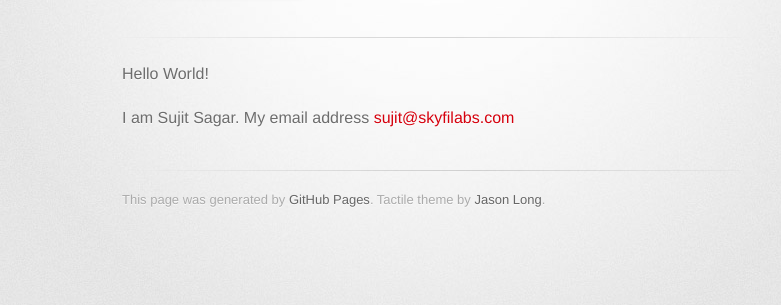
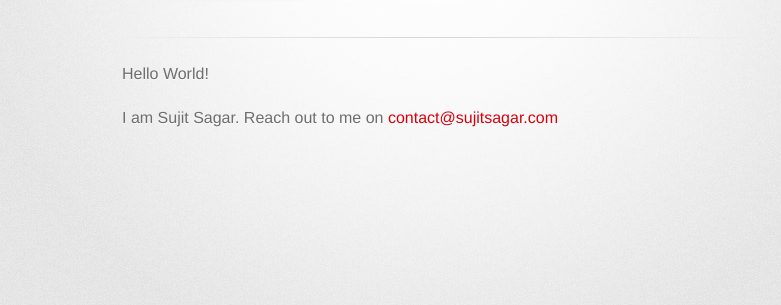
Before and after one commit to sujitsagar/sujitsagar.github.com, a plain HTML site: page index.html in a window 1280 px wide. Shown: the part 209-514 px from the top of the page, without its empty margins (208-989 px from the left). Drawn offline with Linux system fonts and the light colour scheme; a web font is replaced by a local one.

Commit message:
Update index.html

```diff
--- a/index.html
+++ b/index.html
@@ -10,7 +10,7 @@
     <!--[if lt IE 9]>
     <script src="//html5shiv.googlecode.com/svn/trunk/html5.js"></script>
     <![endif]-->
-    <title>Home by sujitsagar</title>
+    <title>Home by Sujit Sagar</title>
   </head>
 
   <body>
@@ -32,12 +32,8 @@
           <p>Hello World!</p>
 
 <p>I am Sujit Sagar.
-My email address <a href="mailto:sujit@skyfilabs.com">sujit@skyfilabs.com</a></p>
+Reach out to me on <a href="mailto:contact@sujitsagar.com">contact@sujitsagar.com</a></p>
         </section>
-
-        <footer>
-          This page was generated by <a href="http://pages.github.com">GitHub Pages</a>. Tactile theme by <a href="http://twitter.com/jasonlong">Jason Long</a>.
-        </footer>
 
 
       </div>
```
